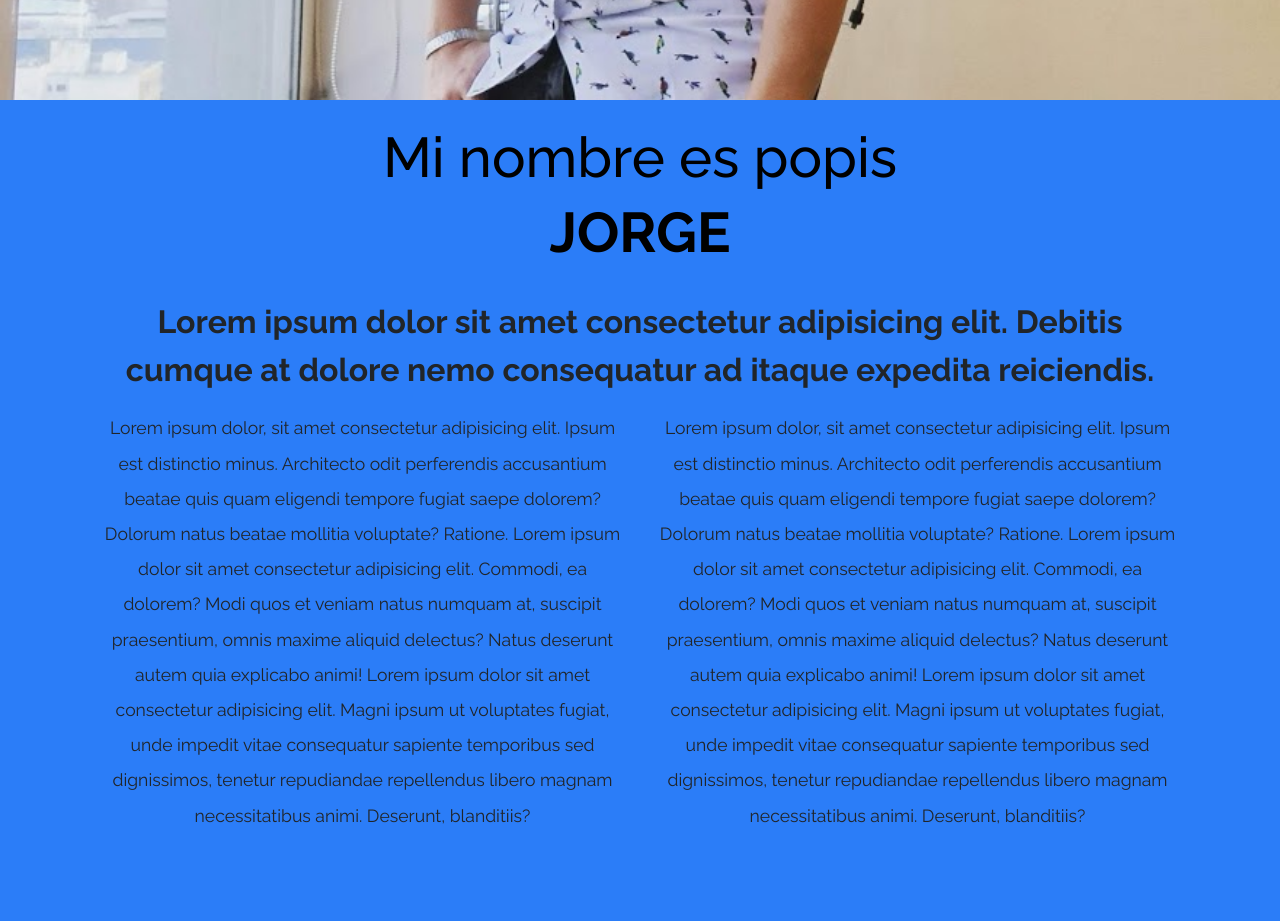
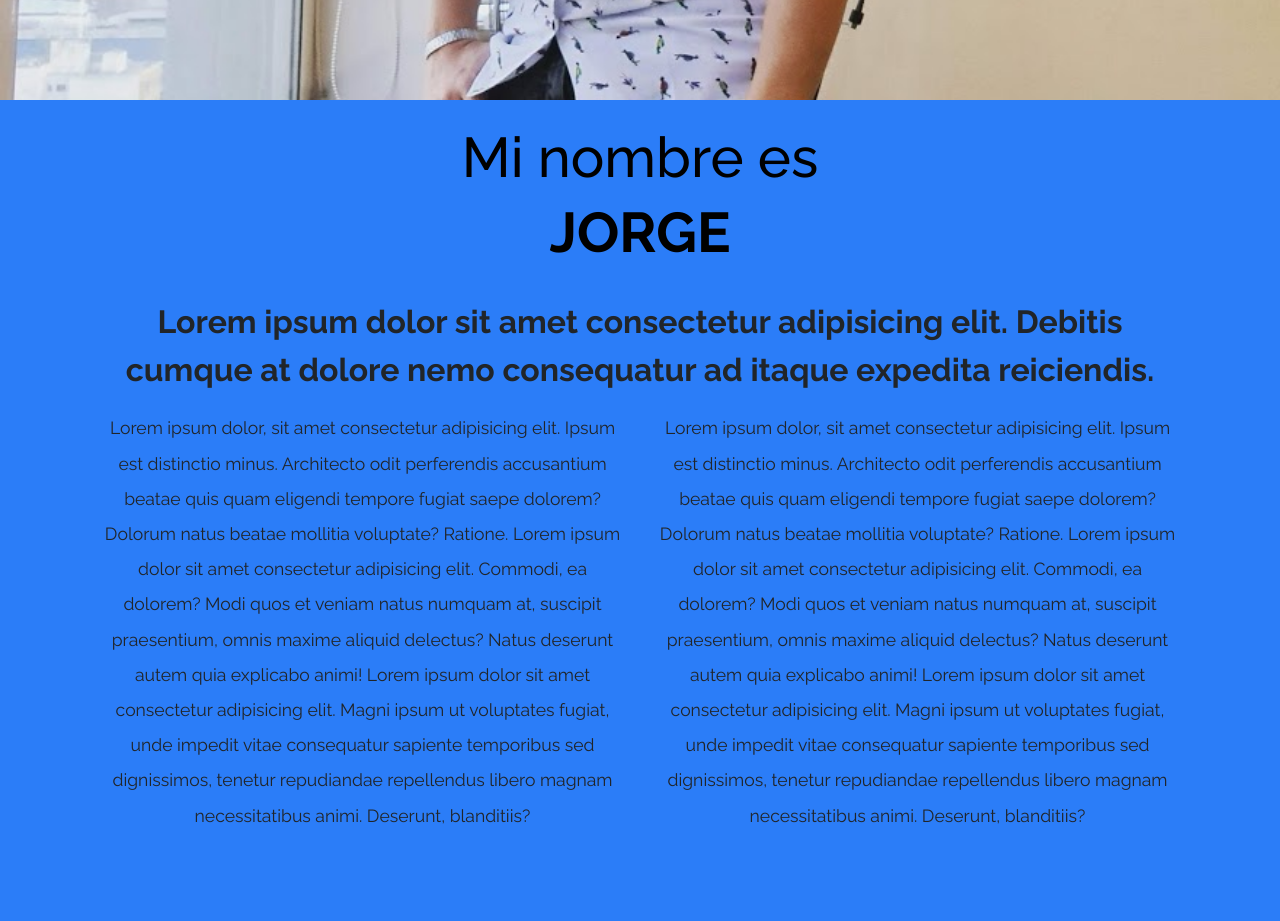
Before and after one commit to dits06/proyecto_portafolio, a plain HTML site: page index.html in a window 1280 px wide. Shown: the part 900-1821 px from the top of the page. Drawn offline with nearby package versions, Linux system fonts and the light colour scheme; a script that the page names is missing.

Commit message:
quinto commit

```diff
--- a/index.html
+++ b/index.html
@@ -53,7 +53,7 @@
     <section id="aboutme" class="container-fluid yellowpuff pt-4">
       <div id="hero-text" class="container ">
         <h2 class="hero-text text-center texto_m">
-          Mi nombre es popis
+          Mi nombre es
         </h2>
         <h1 class="hero-text font-weight-bold text-center texto_g">
           JORGE
```
